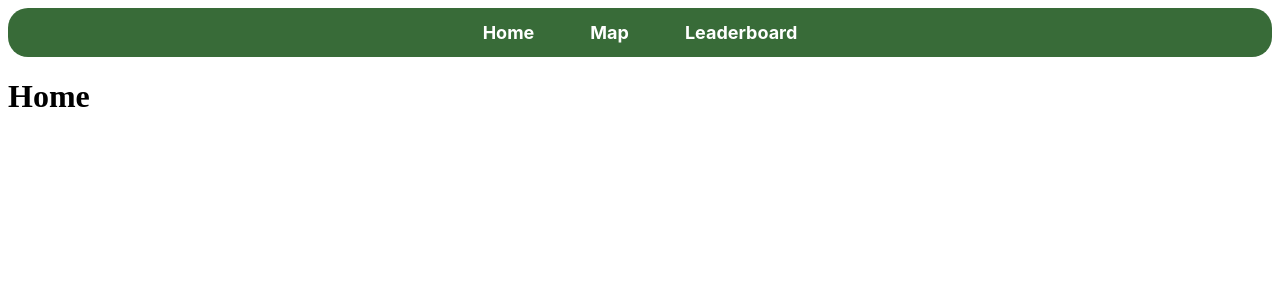
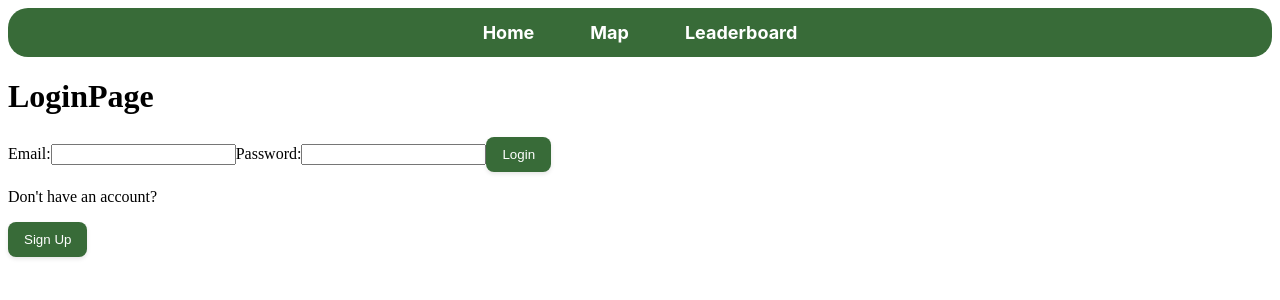
Before and after one commit to andrinanisbet/cleanquest, a React (Vite) app in the folder client/: page / in a window 1280 px wide. Shown: the top 300 px of the page. Built offline with nearby package versions, Linux system fonts and the light colour scheme.

Commit message:
Add persistent authentication and update app routing

```diff
--- a/client/src/App.jsx
+++ b/client/src/App.jsx
@@ -1,5 +1,6 @@
 
 import { Routes, Route } from "react-router-dom";
+import { useSelector } from "react-redux";
 import usePersistAuth from "./hooks/usePersistAuth";
 
 import LoginPage from "./pages/loginPage/loginPage";
@@ -15,17 +16,26 @@ import ProfilePage from "./pages/profilePage/profilePage";
 
 function App() {
   usePersistAuth();
+  const currentUser = useSelector((state) => state.auth.currentUser)
 
   return (
     <div>
       <NavigationBar />
 
       <Routes>
-        <Route path="/" element={<Home />} />
+        // Show Home for authenticated users, otherwise show Login
+        <Route
+          path="/"
+          element={
+            !currentUser
+            ? <LoginPage />
+            : <Home />
+          }/>
+        <Route path="/login" element={<LoginPage />} />
+        <Route path="/home" element={<Home />} />
         <Route path="/map" element={<MapPage />} />
         <Route path="/create-hotspot" element={<CreateHotspot />} />
         <Route path="/leaderboard" element={<Leaderboard />} />
-        <Route path="/login" element={<LoginPage/>}/>
         <Route path="/signup" element={<SignupPage/>}/>
         <Route path="/profile" element={<ProfilePage/>}/>
       </Routes>
--- a/client/src/components/NavigationBar/NavBar.jsx
+++ b/client/src/components/NavigationBar/NavBar.jsx
@@ -8,7 +8,7 @@ export default function NavigationBar() {
   return (
     <nav className={styles.navbar}>
       <NavLink
-        to="/"
+        to="/home"
         className={({ isActive }) => (isActive ? styles.activeLink : "")}
       >
         Home
--- a/client/src/pages/loginPage/loginPage.jsx
+++ b/client/src/pages/loginPage/loginPage.jsx
@@ -23,7 +23,7 @@ export default function LoginPage () {
         if (response.status === 200) {
             localStorage.setItem("token", data.token);
             dispatch(setCurrentUser(data.user));
-            navigate("/");
+            navigate("/home");
 
         } else {
             setLoginMessage(data.message || "Login failed");
```
